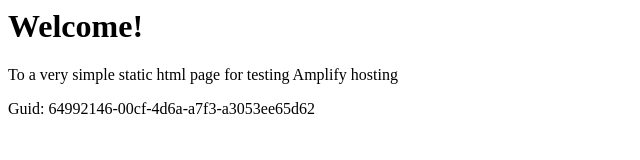
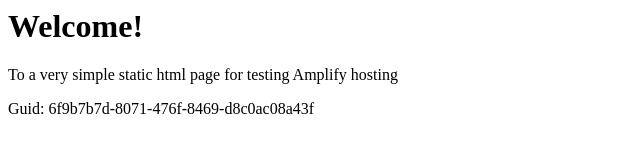
Before and after one commit to aws-aemilia-iad/Github-PR-Commit-Integration-Test-DoNotTouch-GitHubWebhookPushCanaryTest-v1-preprod-us-east-1, a website: page src/index.html in a window 1280 px wide. Shown: the full height of the page, 0-640 px from the left. Drawn offline with Linux system fonts and the light colour scheme.

Commit message:
commit from integ tests

```diff
--- a/src/index.html
+++ b/src/index.html
@@ -12,6 +12,6 @@
 <body>
     <h1>Welcome!</h1>
     <p>To a very simple static html page for testing Amplify hosting</p>
-    <p>Guid: 64992146-00cf-4d6a-a7f3-a3053ee65d62</p></body>
+    <p>Guid: 6f9b7b7d-8071-476f-8469-d8c0ac08a43f</p></body>
 
 </html>
```
